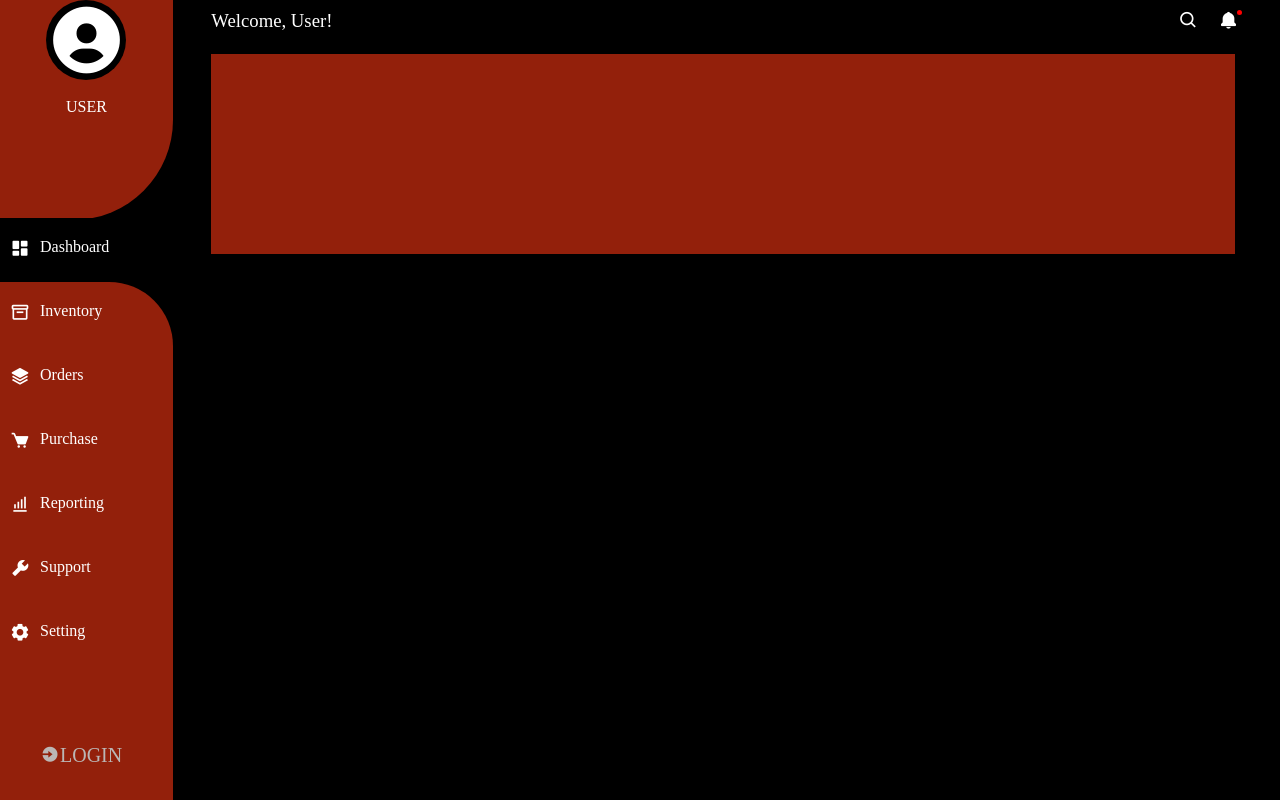
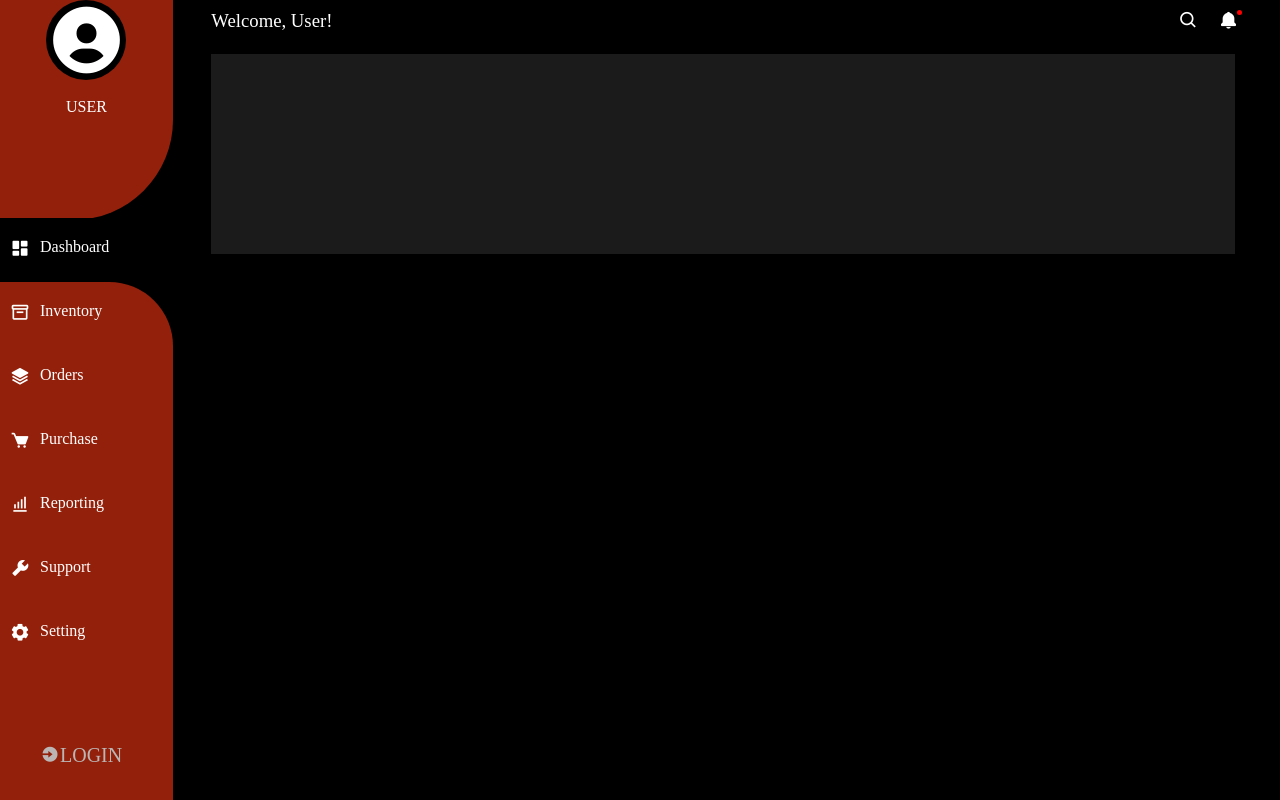
Before and after one commit to Lovethrech/personal-finance-manager, a Vue app: page / in a window 1280 px wide. Built offline with nearby package versions, Linux system fonts and the light colour scheme.

Commit message:
...starting with the landing-page-overview section.

```diff
--- a/src/components/landing-page/LandingPageOverviewMainCtn.vue
+++ b/src/components/landing-page/LandingPageOverviewMainCtn.vue
@@ -8,7 +8,7 @@
 
 <style scoped>
 .landing-page-overview-main-ctn{
-    background-color: #93200B;
+    background-color: #1b1b1b;
     width:80vw;
     height:200px;
     margin: 10px 3vw;
```
